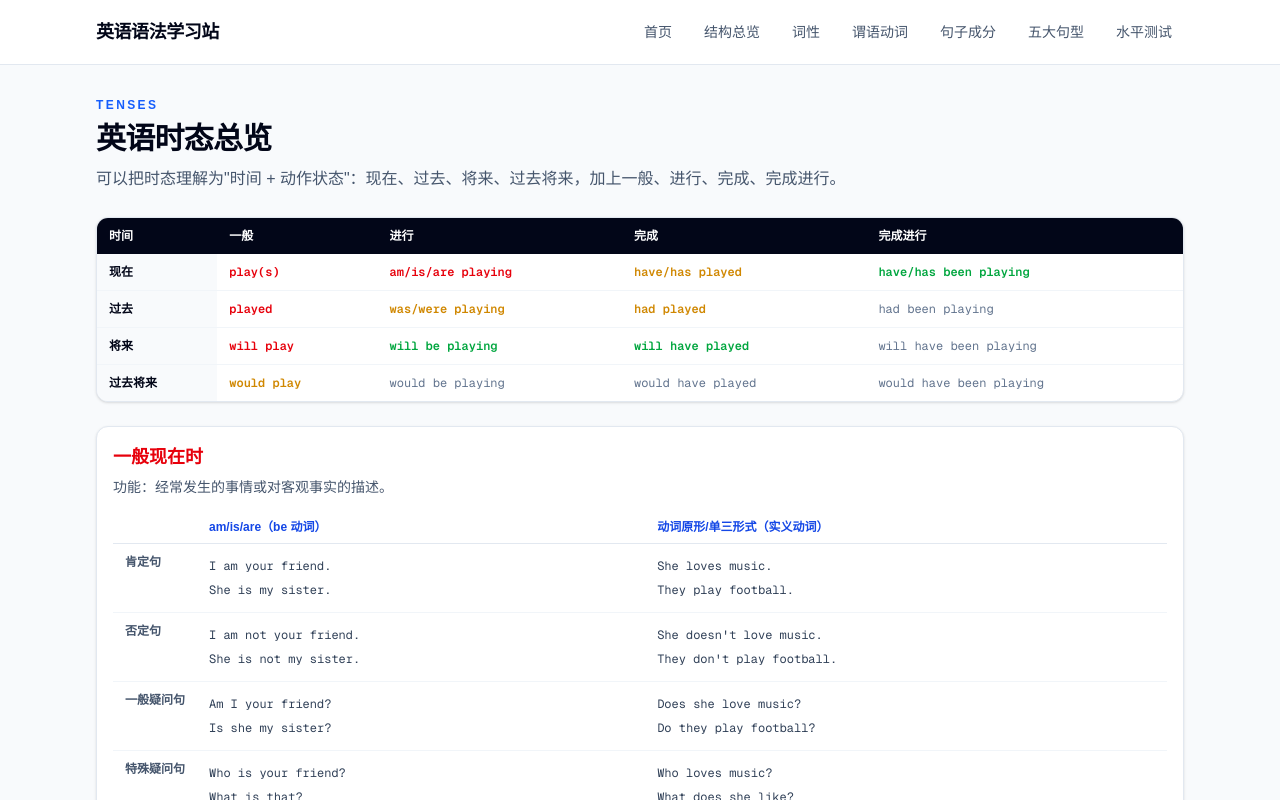
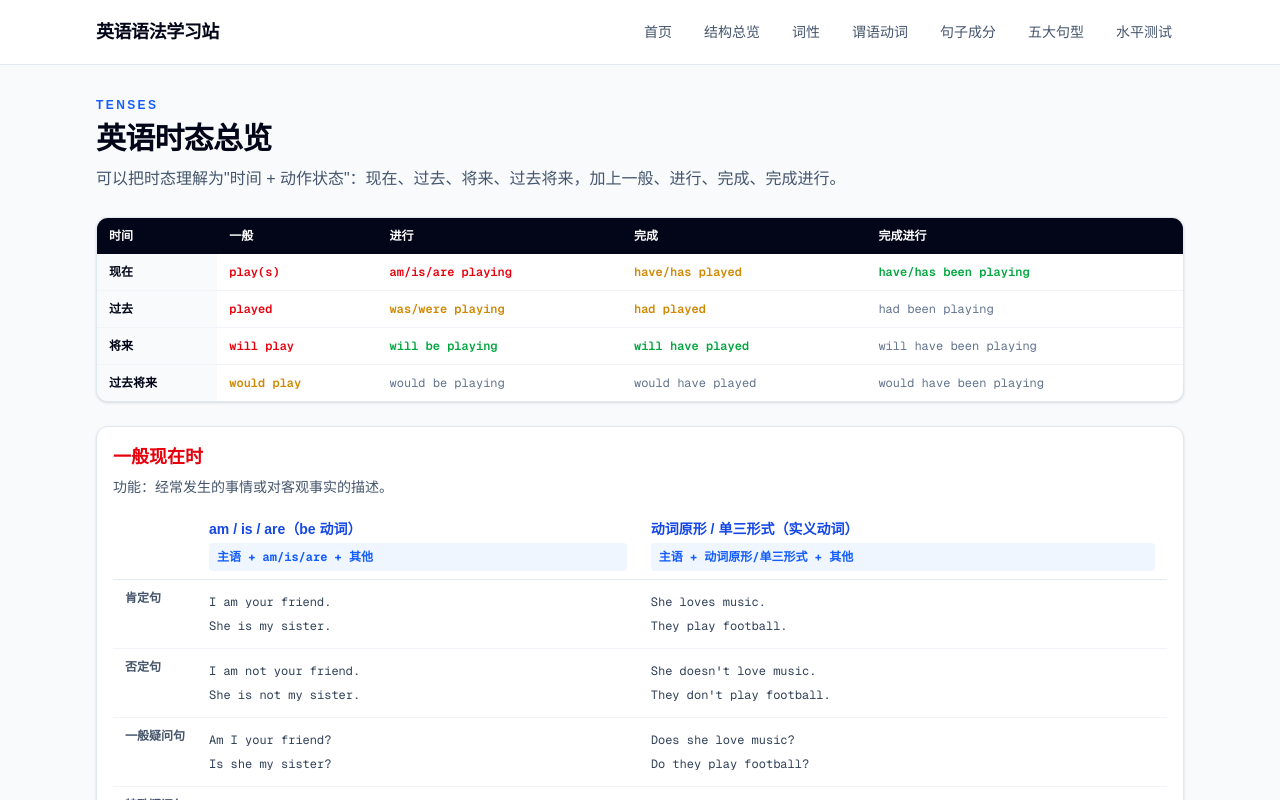
Before and after one commit to Jet-zz/EnglishGrammarSite, a Next.js app: page /grammar/tenses in a window 1280 px wide. Shown: the top 800 px of the page. Built offline with nearby package versions, Linux system fonts and the light colour scheme.

Commit message:
一般现在时表格加上公式显示，调大列标题字体

```diff
--- a/src/app/grammar/tenses/page.tsx
+++ b/src/app/grammar/tenses/page.tsx
@@ -75,9 +75,12 @@ export default function TensesPage() {
                     <thead>
                       <tr className="border-b border-slate-200">
                         <th className="px-3 py-2 w-16 text-slate-400 font-semibold"></th>
-                        {tense.sentenceTable.colLabels.map((label) => (
-                          <th key={label} className="px-3 py-2 font-semibold text-blue-700 whitespace-nowrap">
-                            {label}
+                        {tense.sentenceTable.colLabels.map((col) => (
+                          <th key={col.label} className="px-3 py-2 whitespace-nowrap">
+                            <div className="text-sm font-bold text-blue-700">{col.label}</div>
+                            <div className="mt-1 rounded bg-blue-50 px-2 py-1 font-mono text-xs leading-5 text-blue-600">
+                              {col.pattern}
+                            </div>
                           </th>
                         ))}
                       </tr>
--- a/src/content/tenses.ts
+++ b/src/content/tenses.ts
@@ -8,7 +8,7 @@ export type Tense = {
   question: string;
   note: string;
   sentenceTable?: {
-    colLabels: string[];
+    colLabels: Array<{ label: string; pattern: string }>;
     body: Array<{
       sentenceType: string;
       examples: string[][];
@@ -35,7 +35,10 @@ export const tenses: Tense[] = [
     question: "Does she love music? / Is she a teacher?",
     note: "be动词 和 实义动词属于冤家路窄，句子里永远只能出现一个。\n主语是第三人称单数时，实义动词记得加 s。",
     sentenceTable: {
-      colLabels: ["am/is/are（be 动词）", "动词原形/单三形式（实义动词）"],
+      colLabels: [
+        { label: "am / is / are（be 动词）", pattern: "主语 + am/is/are + 其他" },
+        { label: "动词原形 / 单三形式（实义动词）", pattern: "主语 + 动词原形/单三形式 + 其他" },
+      ],
       body: [
         {
           sentenceType: "肯定句",
```
